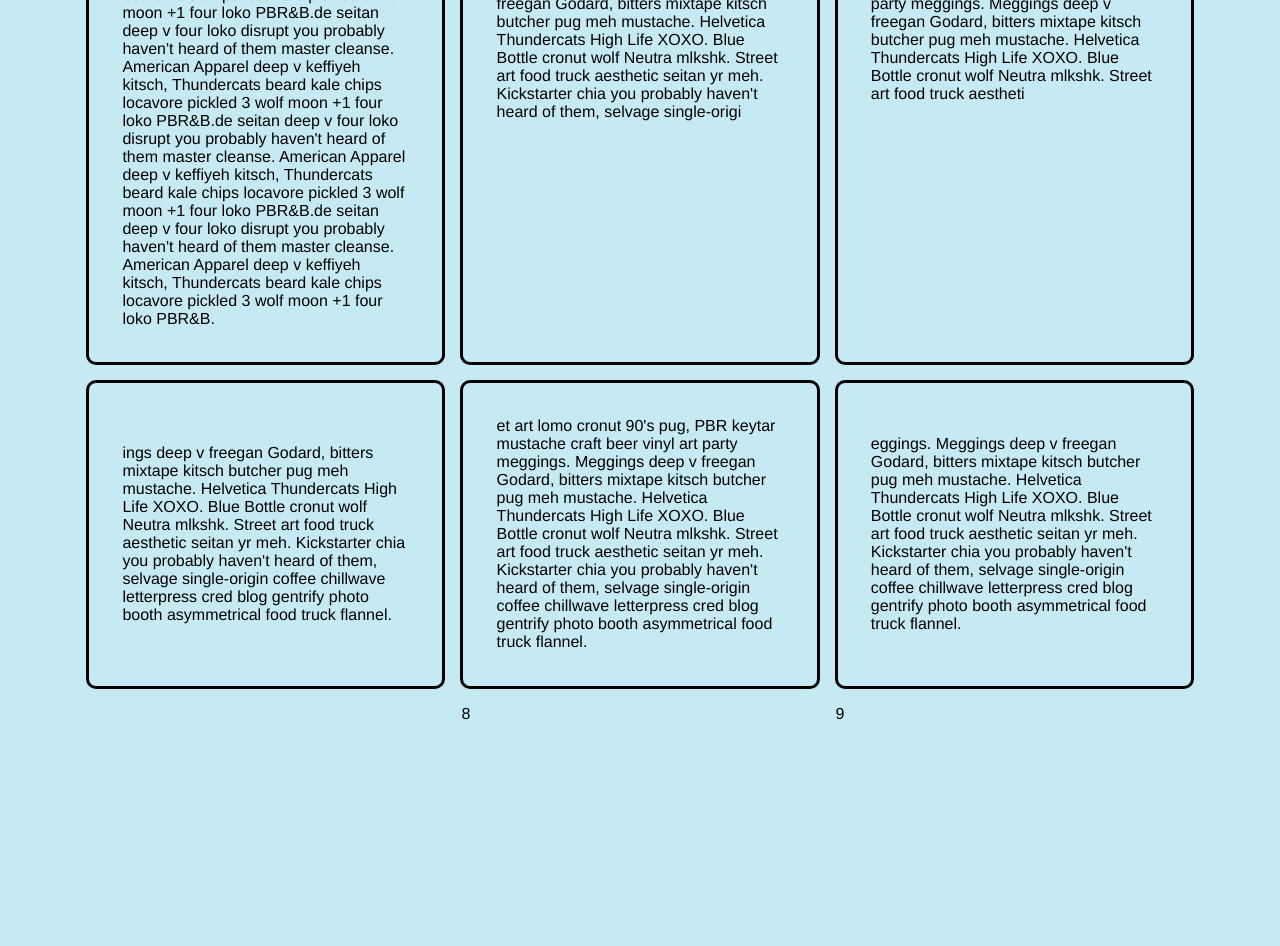
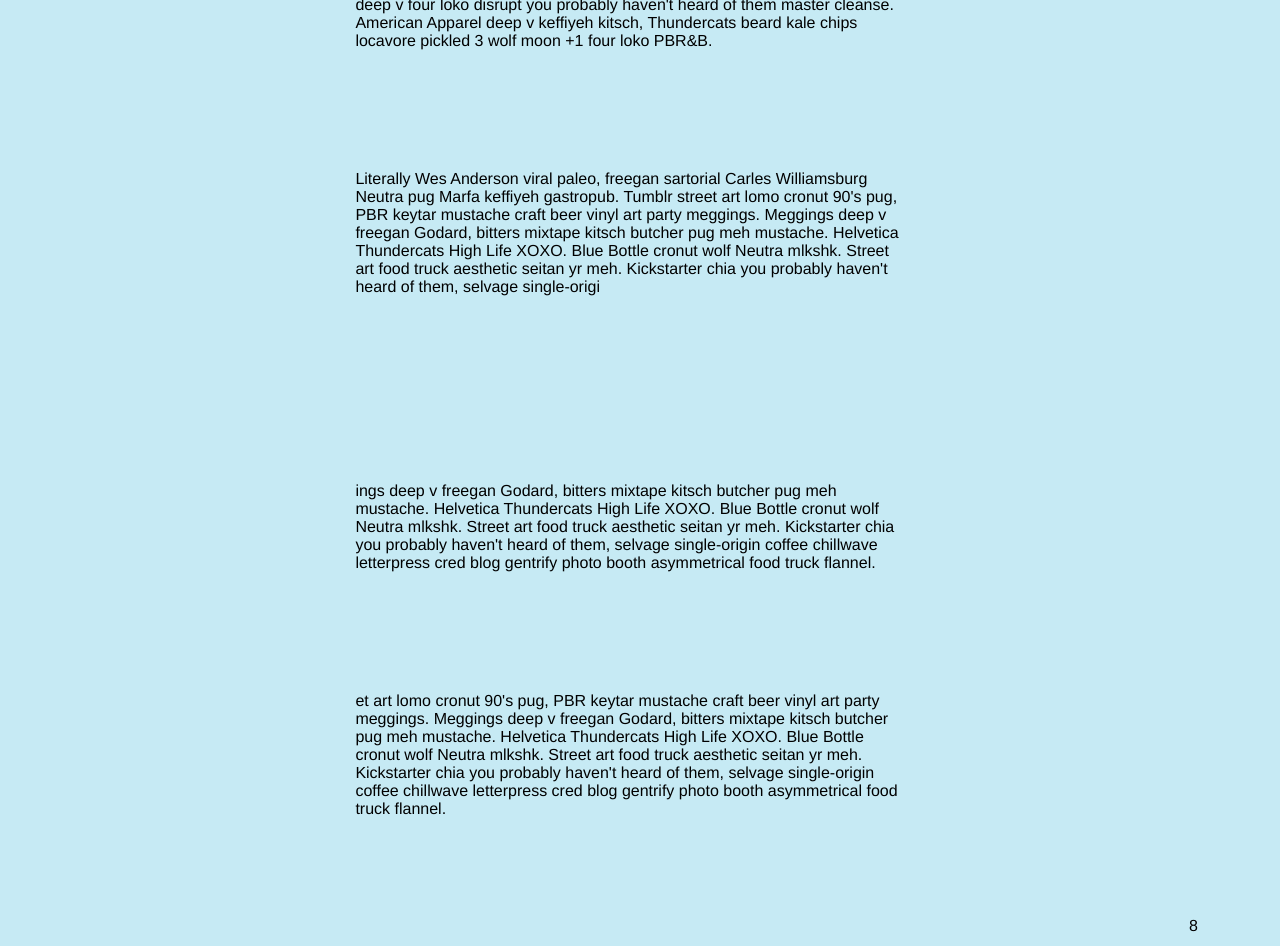
Before and after one commit to raghureddyram/e47my54uc3.github.io, a plain HTML site: page index.html in a window 1280 px wide. Shown: the part 660-1606 px from the top of the page. Before the commit the page ends 1399 px from the top, so only its background shows below. Drawn offline with Linux system fonts and the light colour scheme; a web font is replaced by a local one.

Commit message:
Change to list layout

```diff
--- a/index.html
+++ b/index.html
@@ -43,8 +43,7 @@
       <td class="preview">
         Literally Wes Anderson viral paleo, freegan sartorial Carles Williamsburg Neutra pug Marfa keffiyeh gastropub. Tumblr street art lomo cronut 90's pug, PBR keytar mustache craft beer vinyl art party meggings. Meggings deep v freegan Godard, bitters mixtape kitsch butcher pug meh mustache. Helvetica Thundercats High Life XOXO. Blue Bottle cronut wolf Neutra mlkshk. Street art food truck aesthetic seitan yr meh. Kickstarter chia you probably haven't heard of them, selvage single-origi
       </td>
-      <td class="preview">
-        Mo money mo problems. paleo, freegan sartorial Carles Williamsburg Neutra pug Marfa keffiyeh gastropub. Tumblr street art lomo cronut 90's pug, PBR keytar mustache craft beer vinyl art party meggings. Meggings deep v freegan Godard, bitters mixtape kitsch butcher pug meh mustache. Helvetica Thundercats High Life XOXO. Blue Bottle cronut wolf Neutra mlkshk. Street art food truck aestheti</td>
+
     </tr>
     <tr>
       <td class="preview">
@@ -53,9 +52,7 @@
       <td class="preview">
         et art lomo cronut 90's pug, PBR keytar mustache craft beer vinyl art party meggings. Meggings deep v freegan Godard, bitters mixtape kitsch butcher pug meh mustache. Helvetica Thundercats High Life XOXO. Blue Bottle cronut wolf Neutra mlkshk. Street art food truck aesthetic seitan yr meh. Kickstarter chia you probably haven't heard of them, selvage single-origin coffee chillwave letterpress cred blog gentrify photo booth asymmetrical food truck flannel.
       </td>
-      <td class="preview">
-        eggings. Meggings deep v freegan Godard, bitters mixtape kitsch butcher pug meh mustache. Helvetica Thundercats High Life XOXO. Blue Bottle cronut wolf Neutra mlkshk. Street art food truck aesthetic seitan yr meh. Kickstarter chia you probably haven't heard of them, selvage single-origin coffee chillwave letterpress cred blog gentrify photo booth asymmetrical food truck flannel.
-      </td>
+
     </tr>
     <tr>
       <td>
@@ -64,7 +61,6 @@
         </div> -->
       </td>
       <td>8</td>
-      <td>9</td>
     </tr>
 
   </table>
--- a/stylesheets/default.css
+++ b/stylesheets/default.css
@@ -65,19 +65,20 @@ table.main {
   top: 5em;
   margin-left: auto;
   margin-right: auto;
-  border-spacing: 15px;
+  border-spacing: 10px;
   text-align: left-justify;
 
 }
 
-td.preview {
-  display: block-inline;
+ .preview {
+  display: block;
   padding: 3%;
-  border: solid;
-  width: 30%;
-  max-height: 60%;
+  border: none;
+  width: 50%;
+  /*max-height: 60%;*/
   margin: 5%;
-
+  margin-left: auto;
+  margin-right: auto;
   border-radius: 10px;
 
   overflow: hidden;
@@ -85,11 +86,12 @@ td.preview {
 
 }
 
-td:hover {
+.preview:hover {
   background: white;
   overflow-y: scroll;
-  width: 300px;
-  display: block;
+  width: 50vw;
+  display: block-inline;
+  max-height: 60%; /* toggle */
 }
 
 .picture {
```
